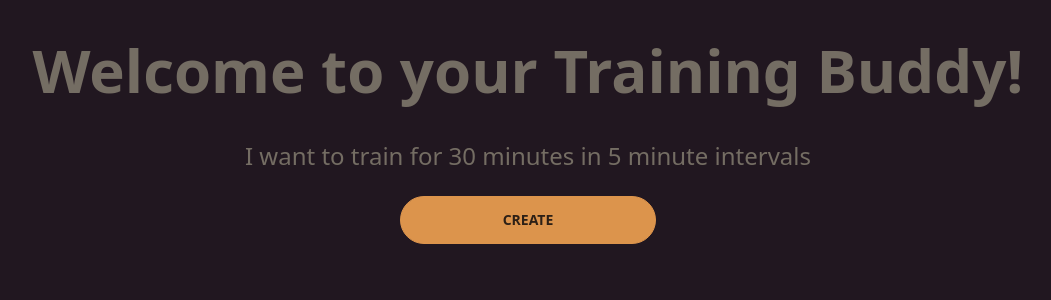
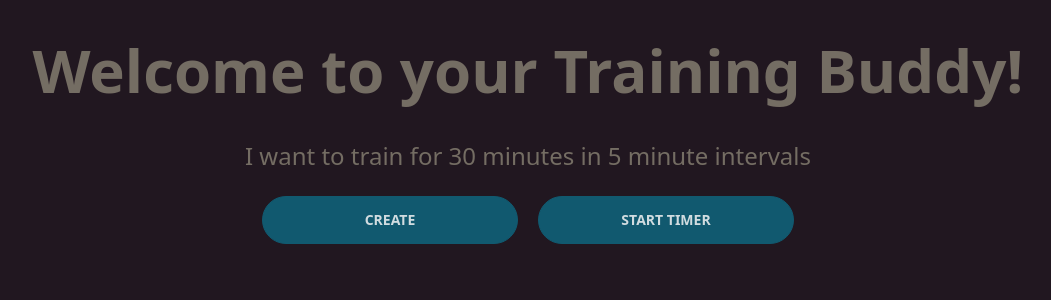
Before and after one commit to Yeffian/TrainingBuddy, a SvelteKit app: page / in a window 1280 px wide. Shown: the top 300 px of the page, without its empty margins (112-1163 px from the left). Built offline with nearby package versions, Linux system fonts and the light colour scheme.

Commit message:
add start timer button

```diff
--- a/src/components/Hero.svelte
+++ b/src/components/Hero.svelte
@@ -32,6 +32,10 @@
         {/each}
 
         <br />
-        <button class="btn btn-primary w-64 rounded-full space-y-0.5" on:click={createCards}>Create</button>
+
+        <div class="flex flex-row space-x-5">
+            <button class="btn btn-accent w-64 rounded-full space-y-0.5" on:click={createCards}>Create</button>
+            <button class="btn btn-accent w-64 rounded-full">Start Timer</button>
+        </div>
     </div>
 </main>
```
